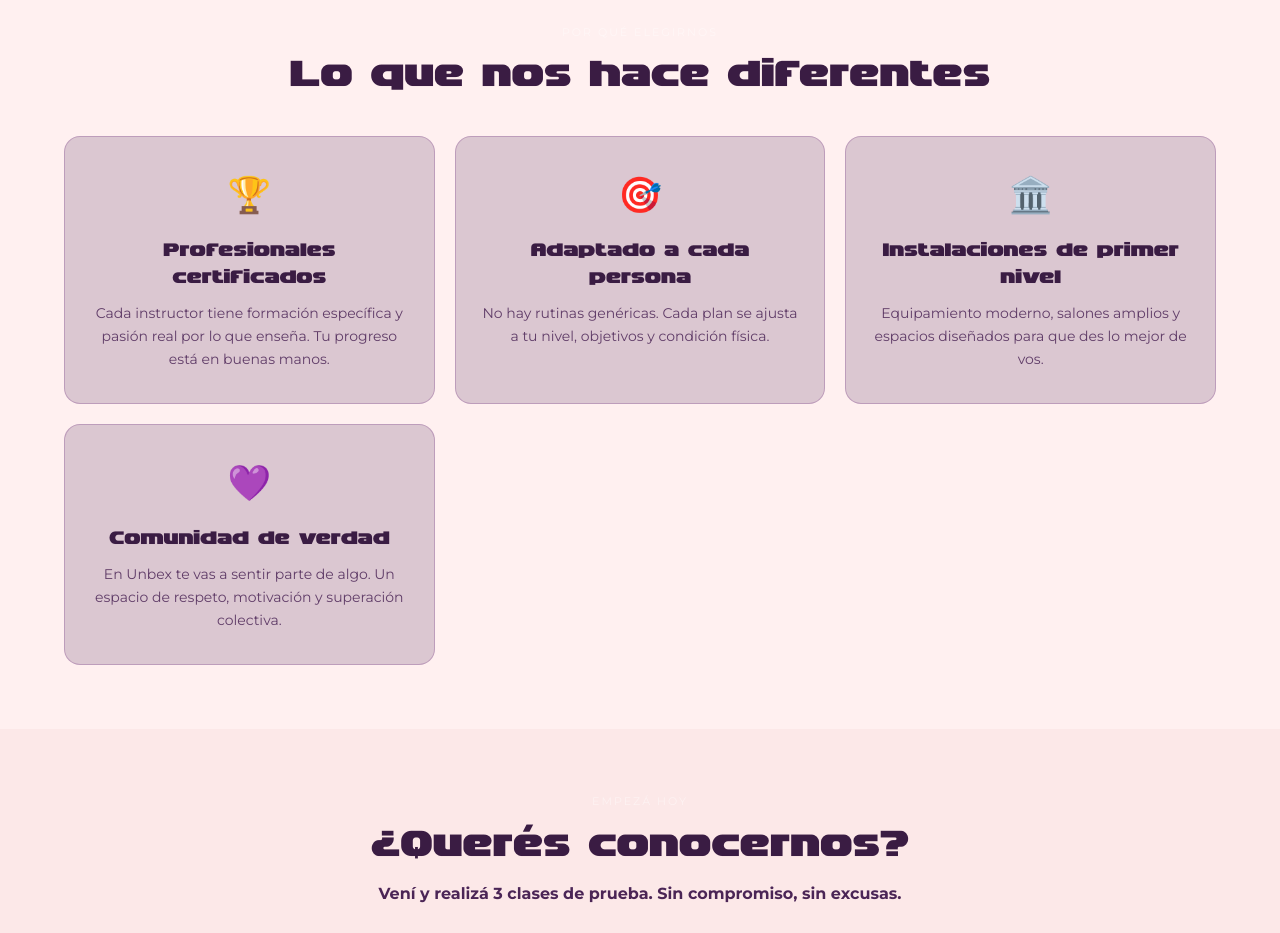
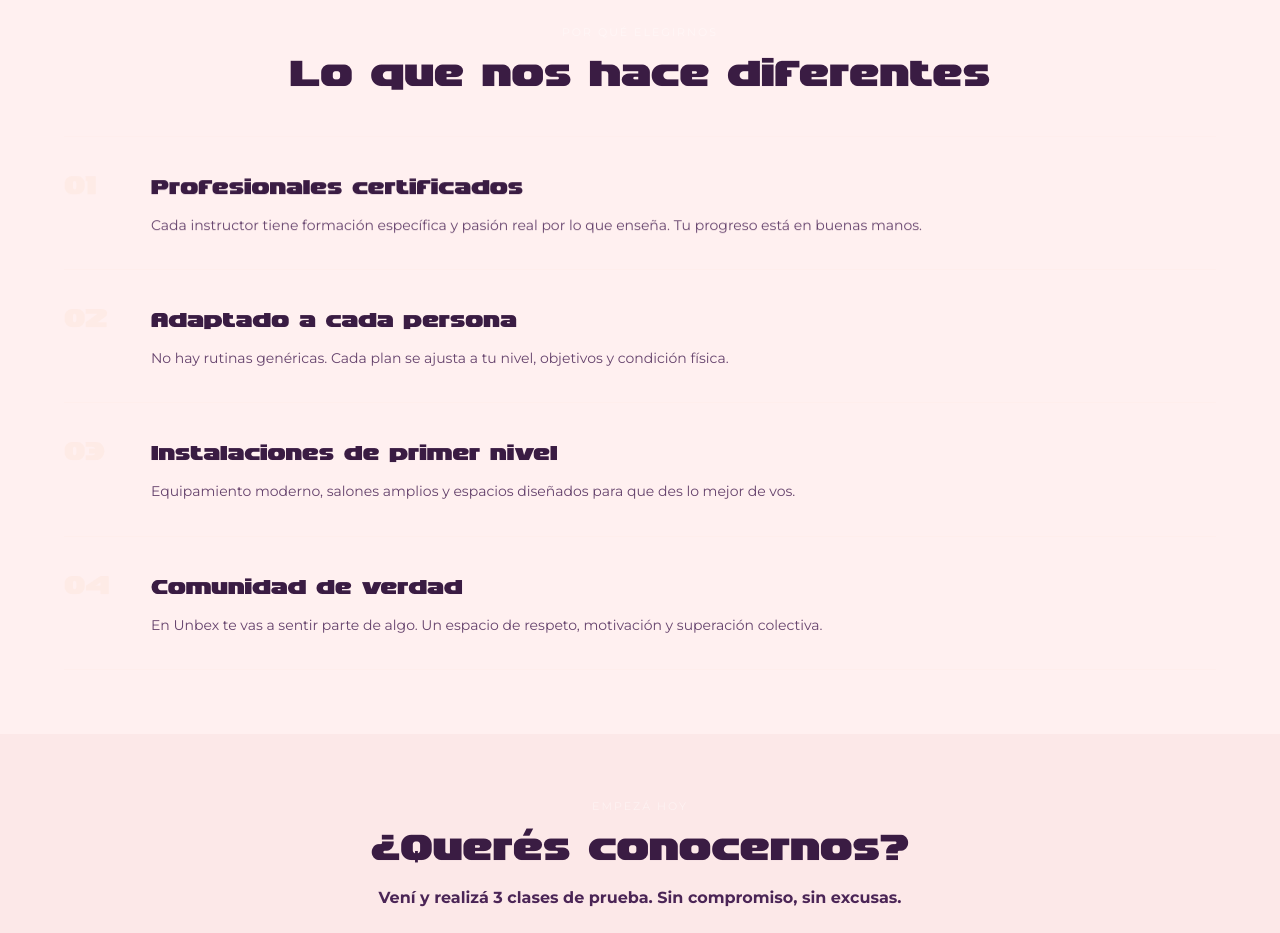
Before and after one commit to unbexweb/unbex-web, a Next.js app: page /nosotros in a window 1280 px wide. Shown: the part 3120-4053 px from the top of the page. Built offline with nearby package versions, Linux system fonts and the light colour scheme.

Commit message:
feat: rediseñar sección "Lo que nos hace diferentes" como lista numerada
Reusa el estilo de lista de Valores en lugar de las cards con emoji,
consistente con el resto de la página de Nosotros.

Co-Authored-By: Claude Sonnet 5 <noreply@anthropic.com>

```diff
--- a/app/nosotros/page.jsx
+++ b/app/nosotros/page.jsx
@@ -17,22 +17,18 @@ const WA_BASE = `https://wa.me/${WA_NUMBER}?text=`;
 
 const diferenciadores = [
   {
-    icono: '🏆',
     titulo: 'Profesionales certificados',
     desc: 'Cada instructor tiene formación específica y pasión real por lo que enseña. Tu progreso está en buenas manos.',
   },
   {
-    icono: '🎯',
     titulo: 'Adaptado a cada persona',
     desc: 'No hay rutinas genéricas. Cada plan se ajusta a tu nivel, objetivos y condición física.',
   },
   {
-    icono: '🏛️',
     titulo: 'Instalaciones de primer nivel',
     desc: 'Equipamiento moderno, salones amplios y espacios diseñados para que des lo mejor de vos.',
   },
   {
-    icono: '💜',
     titulo: 'Comunidad de verdad',
     desc: 'En Unbex te vas a sentir parte de algo. Un espacio de respeto, motivación y superación colectiva.',
   },
@@ -116,13 +112,15 @@ export default function NosotrosPage() {
           <div className="section__container">
             <span className="section__eyebrow">POR QUÉ ELEGIRNOS</span>
             <h2 className="section__title">Lo que nos hace diferentes</h2>
-            <div className="trabaja-beneficios">
-              {diferenciadores.map(item => (
-                <div key={item.titulo} className="trabaja-card">
-                  <span className="trabaja-card__icon">{item.icono}</span>
-                  <h3 className="trabaja-card__title">{item.titulo}</h3>
-                  <p className="trabaja-card__desc">{item.desc}</p>
-                </div>
+            <div className="nosotros-valores">
+              {diferenciadores.map((item, i) => (
+                <AnimatedSection key={item.titulo} className="valores-item" delay={i * 80}>
+                  <span className="valores-item__num">{String(i + 1).padStart(2, '0')}</span>
+                  <div className="valores-item__body">
+                    <h3 className="valores-item__title">{item.titulo}</h3>
+                    <p className="valores-item__desc">{item.desc}</p>
+                  </div>
+                </AnimatedSection>
               ))}
             </div>
           </div>
```
